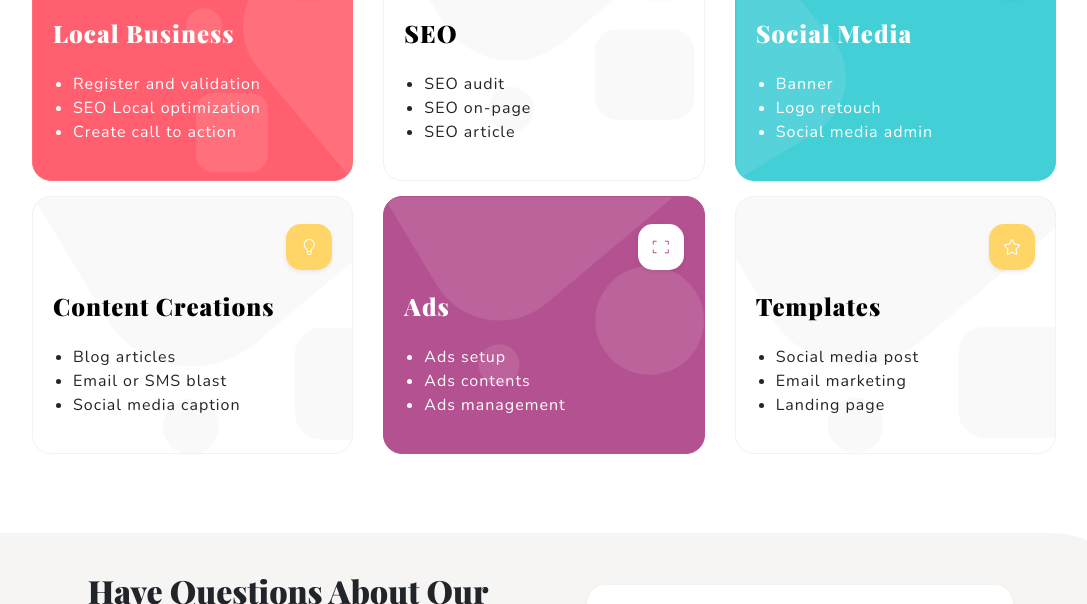
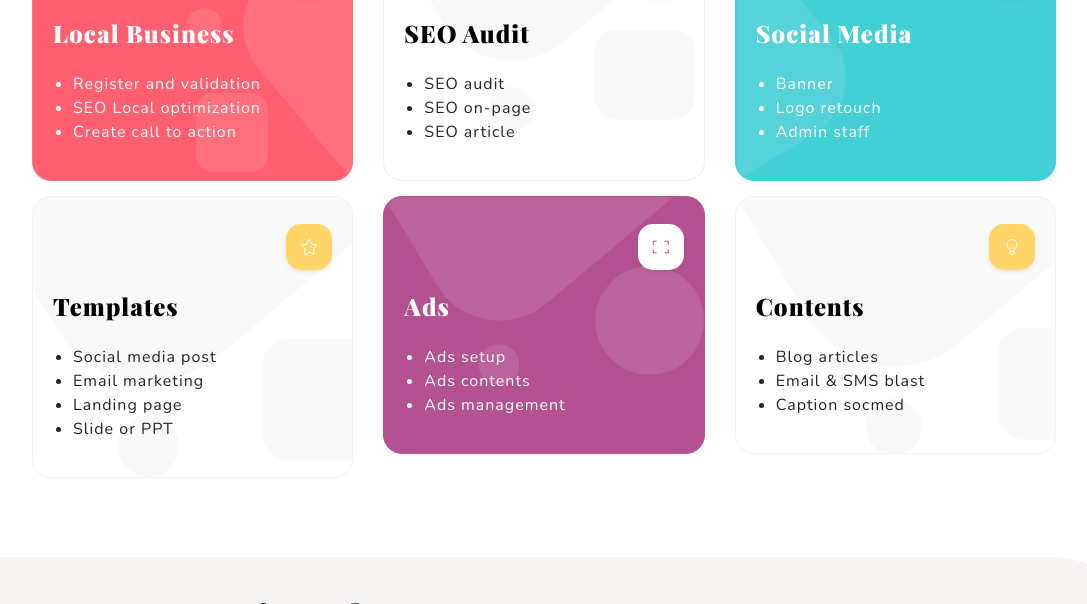
Before and after one commit to KontenaIndonesia/g89, a plain HTML site: page trial.html in a window 1280 px wide. Shown: the part 580-1184 px from the top of the page, without its empty margins (96-1183 px from the left). Drawn offline with nearby package versions, Linux system fonts and the light colour scheme; a script that the page names is missing.

Commit message:
Update trial.html

```diff
--- a/trial.html
+++ b/trial.html
@@ -96,7 +96,7 @@
                         <!-- Start: content -->
                         <div class="border-12" style="padding: 40px 20px 20px;background-color: #ffffff;border: 1px solid #f2f2f2;background-image: url(&quot;assets/img/trial/triaal.svg&quot;);background-position: top;background-size: contain;background-repeat: no-repeat;">
                             <div class="text-right"><i class="icon-social-google shadow-sm border-0 border-15" style="background-color: #FFD568;color: rgb(255,255,255);padding: 15px;font-size: 1em;"></i></div>
-                            <h3 class="text-capitalize" style="font-size: 1.5em;color: #000000;font-family: 'Playfair Display', serif;letter-spacing: 1px;margin-top: 30px;line-height: 30px;font-weight: 700;margin-bottom: 1em;">SEO</h3>
+                            <h3 class="text-capitalize" style="font-size: 1.5em;color: #000000;font-family: 'Playfair Display', serif;letter-spacing: 1px;margin-top: 30px;line-height: 30px;font-weight: 700;margin-bottom: 1em;">SEO Audit</h3>
                             <ul style="padding-left: 20px;">
                                 <li style="font-family: Nunito, sans-serif;letter-spacing: 1px;">SEO audit</li>
                                 <li style="font-family: Nunito, sans-serif;letter-spacing: 1px;">SEO on-page</li>
@@ -113,20 +113,21 @@
                             <ul style="padding-left: 20px;">
                                 <li style="font-family: Nunito, sans-serif;letter-spacing: 1px;">Banner</li>
                                 <li style="font-family: Nunito, sans-serif;letter-spacing: 1px;">Logo retouch</li>
-                                <li style="font-family: Nunito, sans-serif;letter-spacing: 1px;">Social media admin</li>
+                                <li style="font-family: Nunito, sans-serif;letter-spacing: 1px;">Admin staff</li>
                             </ul>
                         </div>
                         <!-- End: content -->
                     </div>
                     <div class="col-sm-12 col-md-6 col-lg-4 col-xl-4" style="padding-bottom: 15px;">
                         <!-- Start: content -->
-                        <div class="border-12" style="padding: 40px 20px 20px;background-color: #ffffff;border: 1px solid #f2f2f2;background-image: url(&quot;assets/img/trial/triaal.svg&quot;);background-repeat: no-repeat;">
-                            <div class="text-right"><i class="icon-bulb shadow-sm border-0 border-15" style="background-color: #FFD568;color: rgb(255,255,255);padding: 15px;font-size: 1em;"></i></div>
-                            <h3 class="text-capitalize" style="font-size: 1.5em;color: #000000;font-family: 'Playfair Display', serif;letter-spacing: 1px;margin-top: 30px;line-height: 30px;font-weight: 700;margin-bottom: 1em;">Content creations</h3>
+                        <div class="border-12" style="padding: 40px 20px 20px;background-color: #ffffff;border: 1px solid #f2f2f2;background-image: url(&quot;assets/img/trial/triaal.svg&quot;);background-position: top;background-size: cover;background-repeat: no-repeat;">
+                            <div class="text-right"><i class="icon-star shadow-sm border-0 border-15" style="background-color: #FFD568;color: rgb(255,255,255);padding: 15px;font-size: 1em;"></i></div>
+                            <h3 class="text-capitalize" style="font-size: 1.5em;color: #000000;font-family: 'Playfair Display', serif;letter-spacing: 1px;margin-top: 30px;line-height: 30px;font-weight: 700;margin-bottom: 1em;">Templates</h3>
                             <ul style="padding-left: 20px;">
-                                <li style="font-family: Nunito, sans-serif;letter-spacing: 1px;">Blog articles</li>
-                                <li style="font-family: Nunito, sans-serif;letter-spacing: 1px;">Email or SMS blast</li>
-                                <li style="font-family: Nunito, sans-serif;letter-spacing: 1px;">Social media caption</li>
+                                <li style="font-family: Nunito, sans-serif;letter-spacing: 1px;">Social media post</li>
+                                <li style="font-family: Nunito, sans-serif;letter-spacing: 1px;">Email marketing</li>
+                                <li style="font-family: Nunito, sans-serif;letter-spacing: 1px;">Landing page</li>
+                                <li style="font-family: Nunito, sans-serif;letter-spacing: 1px;">Slide or PPT</li>
                             </ul>
                         </div>
                         <!-- End: content -->
@@ -146,13 +147,13 @@
                     </div>
                     <div class="col-sm-6 col-md-6 col-lg-4 col-xl-4" style="padding-bottom: 15px;">
                         <!-- Start: content -->
-                        <div class="border-12" style="padding: 40px 20px 20px;background-color: #ffffff;border: 1px solid #f2f2f2;background-image: url(&quot;assets/img/trial/triaal.svg&quot;);background-position: top;background-size: cover;background-repeat: no-repeat;">
-                            <div class="text-right"><i class="icon-star shadow-sm border-0 border-15" style="background-color: #FFD568;color: rgb(255,255,255);padding: 15px;font-size: 1em;"></i></div>
-                            <h3 class="text-capitalize" style="font-size: 1.5em;color: #000000;font-family: 'Playfair Display', serif;letter-spacing: 1px;margin-top: 30px;line-height: 30px;font-weight: 700;margin-bottom: 1em;">Templates</h3>
+                        <div class="border-12" style="padding: 40px 20px 20px;background-color: #ffffff;border: 1px solid #f2f2f2;background-image: url(&quot;assets/img/trial/triaal.svg&quot;);background-repeat: no-repeat;">
+                            <div class="text-right"><i class="icon-bulb shadow-sm border-0 border-15" style="background-color: #FFD568;color: rgb(255,255,255);padding: 15px;font-size: 1em;"></i></div>
+                            <h3 class="text-capitalize" style="font-size: 1.5em;color: #000000;font-family: 'Playfair Display', serif;letter-spacing: 1px;margin-top: 30px;line-height: 30px;font-weight: 700;margin-bottom: 1em;">Contents</h3>
                             <ul style="padding-left: 20px;">
-                                <li style="font-family: Nunito, sans-serif;letter-spacing: 1px;">Social media post</li>
-                                <li style="font-family: Nunito, sans-serif;letter-spacing: 1px;">Email marketing</li>
-                                <li style="font-family: Nunito, sans-serif;letter-spacing: 1px;">Landing page</li>
+                                <li style="font-family: Nunito, sans-serif;letter-spacing: 1px;">Blog articles</li>
+                                <li style="font-family: Nunito, sans-serif;letter-spacing: 1px;">Email &amp; SMS blast</li>
+                                <li style="font-family: Nunito, sans-serif;letter-spacing: 1px;">Caption socmed</li>
                             </ul>
                         </div>
                         <!-- End: content -->
```
